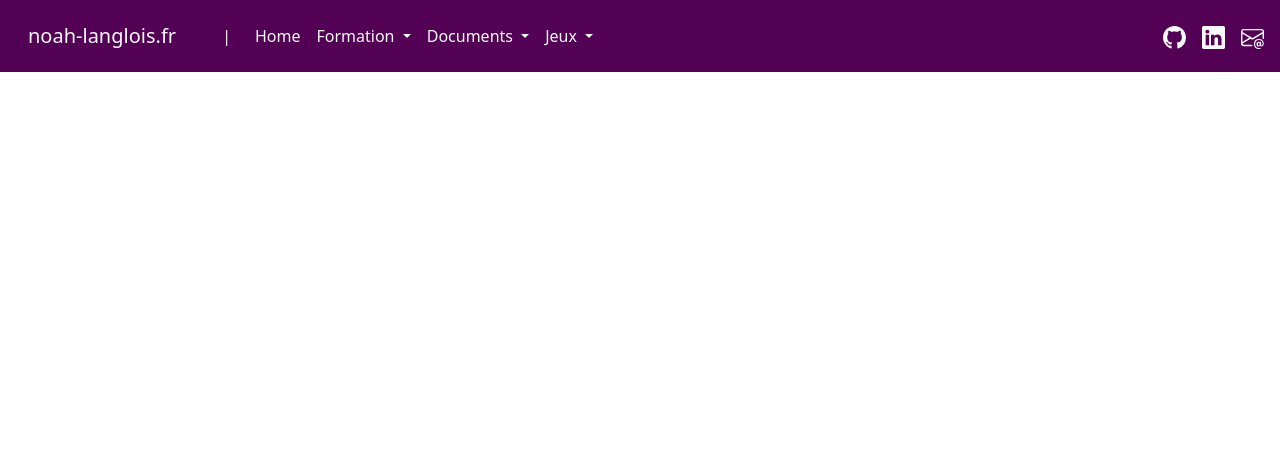
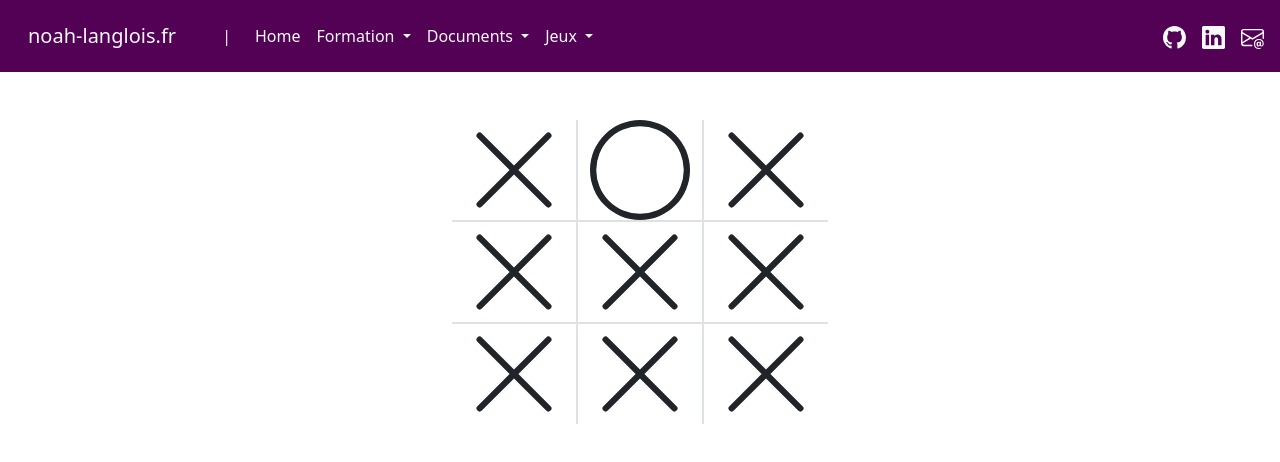
Before and after one commit to Noah-Langlois/noah-langlois.com, a Vue app: page /jeux/tictactoe in a window 1280 px wide. Shown: the top 462 px of the page. Built offline with nearby package versions, Linux system fonts and the light colour scheme.

Commit message:
TicTacToe created

```diff
--- a/src/components/TheHeader.vue
+++ b/src/components/TheHeader.vue
@@ -79,7 +79,7 @@ import TheLinks from '@/components/TheLinks.vue'
                   Jeux
                 </a>
                 <ul class="dropdown-menu">
-                  <li><a class="dropdown-item disabled" href="/">Tic-Tac-Toe</a></li>
+                  <li><a class="dropdown-item" href="/jeux/tictactoe">Tic-Tac-Toe</a></li>
                   <li><hr class="dropdown-divider" /></li>
                   <li><a class="dropdown-item disabled" href="/">Sudoku</a></li>
                   <li><hr class="dropdown-divider" /></li>
--- /dev/null
+++ b/src/components/jeux/TicTacToe/TheCase.vue
@@ -0,0 +1,6 @@
+<script setup>
+</script>
+
+<template>
+
+</template>
--- /dev/null
+++ b/src/components/jeux/TicTacToe/TheCroix.vue
@@ -0,0 +1,17 @@
+<script setup></script>
+<template>
+  <div>
+    <svg
+      xmlns="http://www.w3.org/2000/svg"
+      width="100"
+      height="100"
+      fill="currentColor"
+      class="bi bi-x-lg"
+      viewBox="0 0 16 16"
+    >
+      <path
+        d="M2.146 2.854a.5.5 0 1 1 .708-.708L8 7.293l5.146-5.147a.5.5 0 0 1 .708.708L8.707 8l5.147 5.146a.5.5 0 0 1-.708.708L8 8.707l-5.146 5.147a.5.5 0 0 1-.708-.708L7.293 8z"
+      />
+    </svg>
+  </div>
+</template>
--- /dev/null
+++ b/src/components/jeux/TicTacToe/TheGrille.vue
@@ -0,0 +1,44 @@
+<script setup>
+import TheCroix from './TheCroix.vue'
+import TheRond from './TheRond.vue'
+</script>
+
+<template>
+  <div class="d-flex justify-content-center">
+    <div class="grille">
+      <div class="row">
+        <div class="col border border-start-0 border-top-0">
+          <TheCroix />
+        </div>
+        <div class="col border border-top-0">
+          <TheRond />
+        </div>
+        <div class="col border border-top-0 border-end-0">
+          <TheCroix />
+        </div>
+      </div>
+      <div class="row">
+        <div class="col border border-start-0">
+          <TheCroix />
+        </div>
+        <div class="col border">
+          <TheCroix />
+        </div>
+        <div class="col border border-end-0">
+          <TheCroix />
+        </div>
+      </div>
+      <div class="row">
+        <div class="col border border-bottom-0 border-start-0">
+          <TheCroix />
+        </div>
+        <div class="col border border-bottom-0">
+          <TheCroix />
+        </div>
+        <div class="col border border-bottom-0 border-end-0">
+          <TheCroix />
+        </div>
+      </div>
+    </div>
+  </div>
+</template>
--- /dev/null
+++ b/src/components/jeux/TicTacToe/TheRond.vue
@@ -0,0 +1,16 @@
+<script setup></script>
+
+<template>
+  <div>
+    <svg
+      xmlns="http://www.w3.org/2000/svg"
+      width="100"
+      height="100"
+      fill="currentColor"
+      class="bi bi-circle"
+      viewBox="0 0 16 16"
+    >
+      <path d="M8 15A7 7 0 1 1 8 1a7 7 0 0 1 0 14m0 1A8 8 0 1 0 8 0a8 8 0 0 0 0 16" />
+    </svg>
+  </div>
+</template>
--- a/src/router/index.js
+++ b/src/router/index.js
@@ -4,6 +4,7 @@ import CuriculumVitae from '../components/CuriculumVitae.vue'
 import Adhd from '../views/AdhdView.vue'
 import MaFormationVue from '../views/MaFormationView.vue'
 import MesStagesVue from '../views/MesStagesView.vue'
+import TicTacToeVue from '../views/TicTacToeView.vue'
 const router = createRouter({
   history: createWebHistory(import.meta.env.BASE_URL),
   routes: [
@@ -36,6 +37,11 @@ const router = createRouter({
       component: MesStagesVue
     },
     {
+      path: '/jeux/tictactoe',
+      name: 'tictactoe',
+      component: TicTacToeVue
+    },
+    {
       path: '/ADHD_study',
       name: 'ADHD',
       component: Adhd
--- /dev/null
+++ b/src/views/TicTacToeView.vue
@@ -0,0 +1,11 @@
+<script setup>
+import TheGrille from '@/components/jeux/TicTacToe/TheGrille.vue'
+</script>
+
+<template>
+    <main>
+        <div class="p-5">
+            <TheGrille/>
+        </div>
+    </main>
+</template>
```
